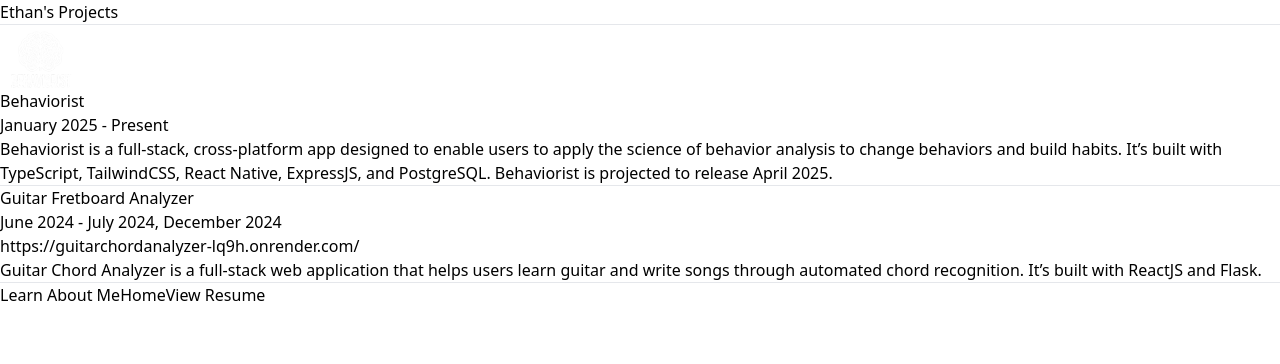
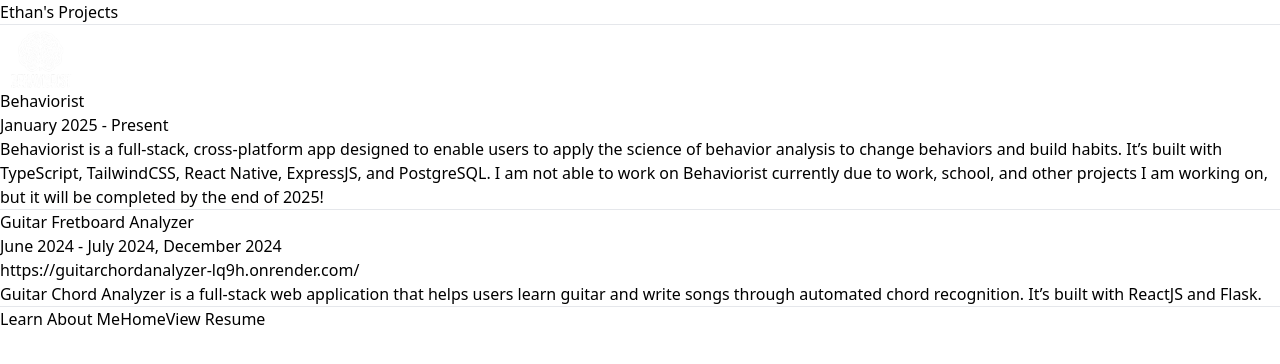
Before and after one commit to ethanprice38/portfoliosite, a Next.js app: page /projects in a window 1280 px wide. Shown: the top 364 px of the page. Built offline with nearby package versions, Linux system fonts and the light colour scheme.

Commit message:
short message

```diff
--- a/app/projects/page.tsx
+++ b/app/projects/page.tsx
@@ -24,7 +24,8 @@
           Behaviorist is a full-stack, cross-platform app designed to enable
           users to apply the science of behavior analysis to change behaviors
           and build habits. It’s built with TypeScript, TailwindCSS, React Native,
-          ExpressJS, and PostgreSQL. Behaviorist is projected to release April 2025.
+          ExpressJS, and PostgreSQL. I am not able to work on Behaviorist currently due to work, school,
+          and other projects I am working on, but it will be completed by the end of 2025!
         `}
         logoSrc="/behavioristlogo_big_highres_white.png"
         logoAlt="Behaviorist Logo"
```
